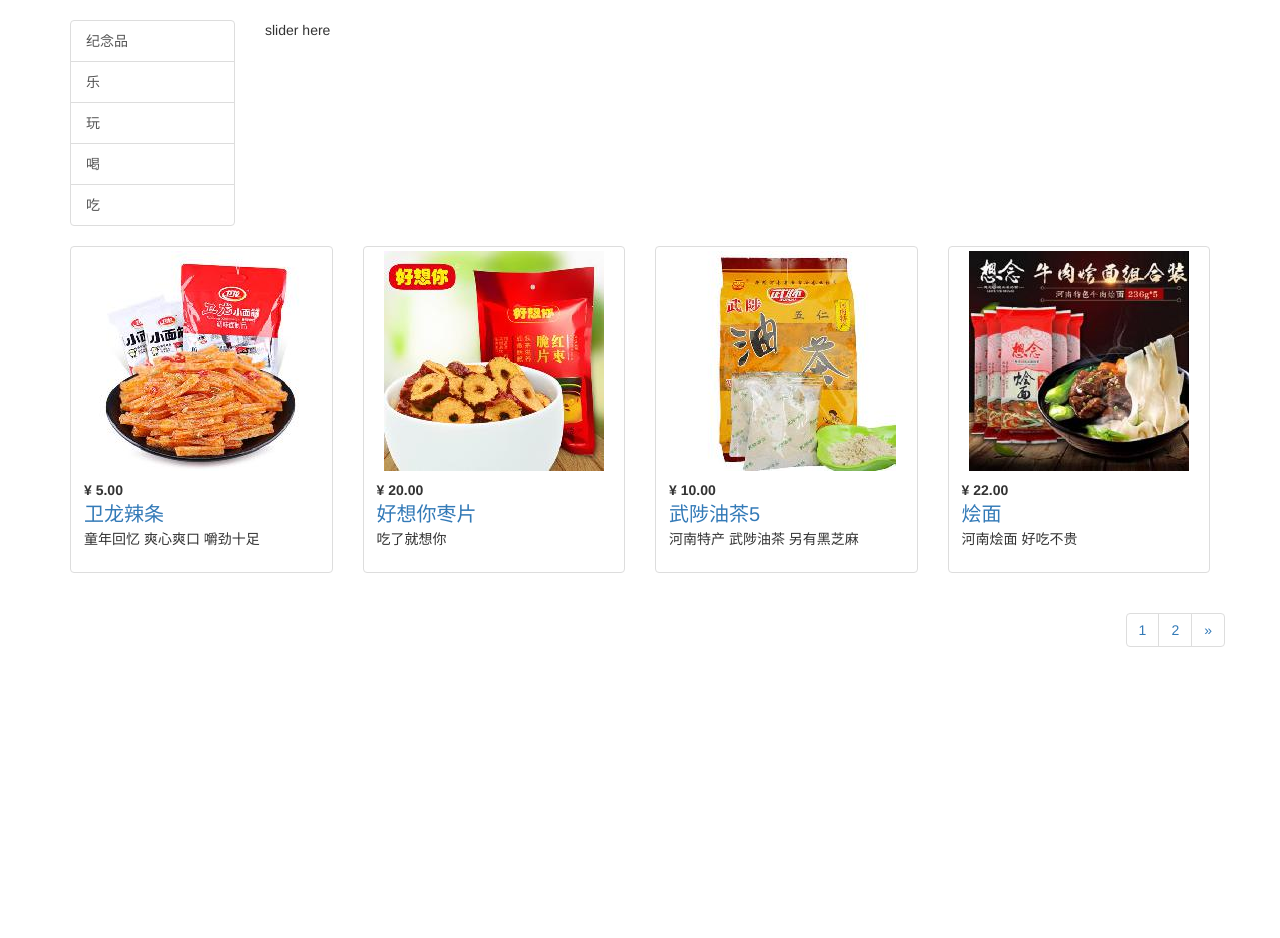
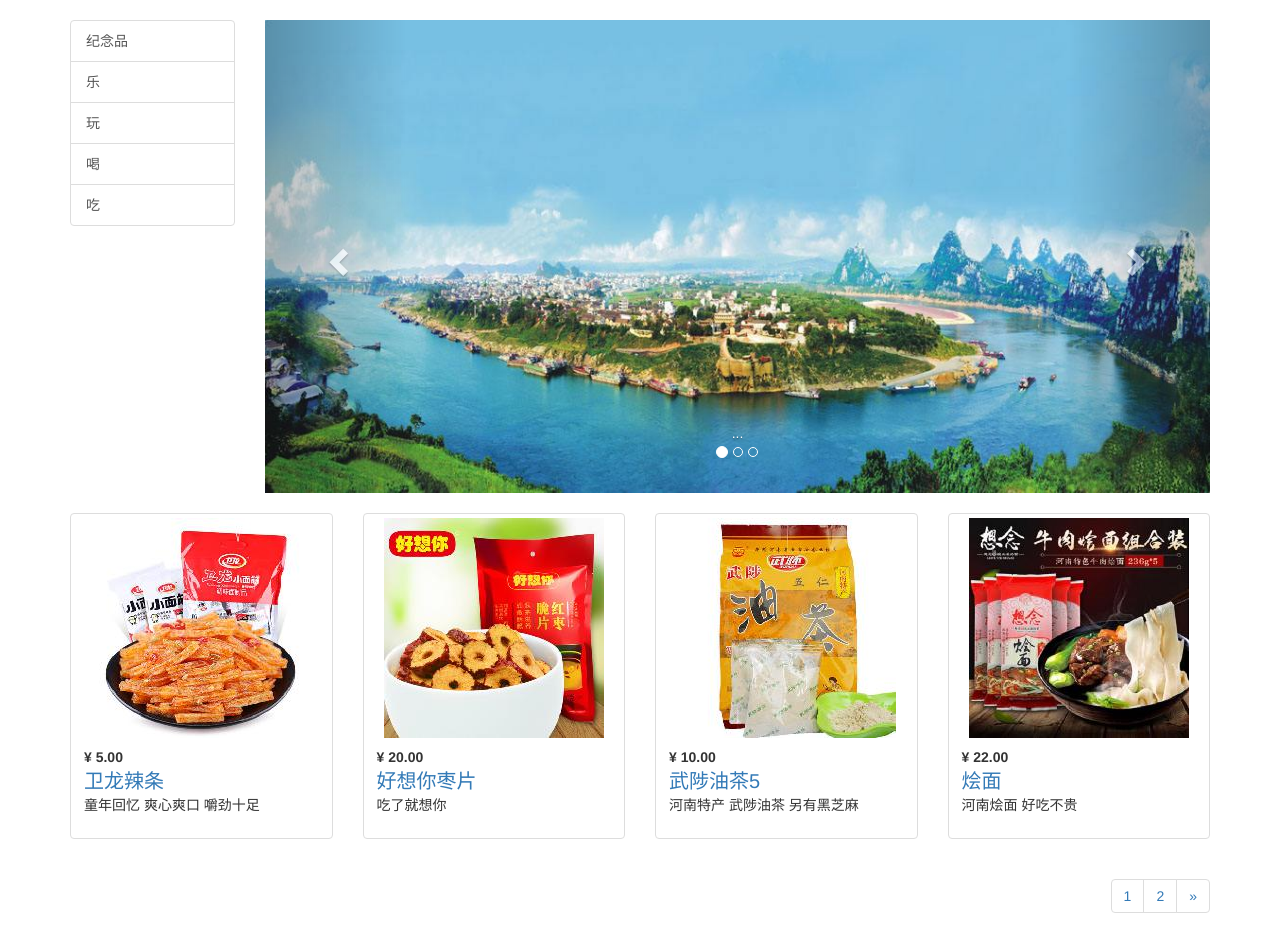
Before and after one commit to lizheyang/ecommerce, a Django app: page / in a window 1280 px wide. Shown: the part 52-990 px from the top of the page. Before the commit the page ends 699 px from the top, so only its background shows below. Run offline with Django 3.2, Linux system fonts and the light colour scheme; data comes from the database, SQL or seed files in the repository; some libraries are stand-ins or nearby versions.

Commit message:
add curousel

```diff
--- a/catalog/urls.py
+++ b/catalog/urls.py
@@ -8,4 +8,5 @@ urlpatterns = [
     # url(r'^blog/', include('blog.urls')),
     url(r'^$', views.index, name='index'),
     url('^product/(?P<product_id>[0-9]+)/$', views.show_product, name='product'),
+    url(r'^category/(?P<category_id>[0-9]+)/$', views.show_categories, name='category')
 ]
--- a/catalog/views.py
+++ b/catalog/views.py
@@ -18,8 +18,10 @@ def index(request):
     return render(request, 'index.html', locals())
 
 
-def show_categories(request):
-    pass
+def show_categories(request, category_id):
+    category = get_object_or_404(Category, id=category_id)
+    products = Product.objects.filter(categories__id=category_id)
+    return render(request, 'catalog/category.html', locals())
 
 
 def show_product(request, product_id):
--- /dev/null
+++ b/templates/_carousel.html
@@ -0,0 +1,42 @@
+{% load staticfiles %}
+
+<div id="carousel-example-generic" class="carousel slide" data-ride="carousel">
+  <!-- Indicators -->
+  <ol class="carousel-indicators">
+    <li data-target="#carousel-example-generic" data-slide-to="0" class="active"></li>
+    <li data-target="#carousel-example-generic" data-slide-to="1"></li>
+    <li data-target="#carousel-example-generic" data-slide-to="2"></li>
+  </ol>
+
+  <!-- Wrapper for slides -->
+  <div class="carousel-inner" role="listbox">
+    <div class="item active">
+      <img src="{% static 'imgs/carousel/1.jpg' %}" alt="...">
+      <div class="carousel-caption">
+        ...
+      </div>
+    </div>
+    <div class="item">
+      <img src="{% static 'imgs/carousel/2.jpg' %}" alt="...">
+      <div class="carousel-caption">
+        ...
+      </div>
+    </div>
+    <div class="item">
+      <img src="{% static 'imgs/carousel/3.jpg' %}" alt="...">
+      <div class="carousel-caption">
+        ...
+      </div>
+    </div>
+  </div>
+
+  <!-- Controls -->
+  <a class="left carousel-control" href="#carousel-example-generic" role="button" data-slide="prev">
+    <span class="glyphicon glyphicon-chevron-left" aria-hidden="true"></span>
+    <span class="sr-only">Previous</span>
+  </a>
+  <a class="right carousel-control" href="#carousel-example-generic" role="button" data-slide="next">
+    <span class="glyphicon glyphicon-chevron-right" aria-hidden="true"></span>
+    <span class="sr-only">Next</span>
+  </a>
+</div>
--- a/templates/_categories_sidebar.html
+++ b/templates/_categories_sidebar.html
@@ -1,5 +1,5 @@
 <div class="list-group">
     {% for category in categories %}
-        <a href="#" class="list-group-item">{{ category.name }}</a>
+        <a href="category/{{ category.id }}" class="list-group-item">{{ category.name }}</a>
     {% endfor %}
 </div>
--- a/templates/_product_list.html
+++ b/templates/_product_list.html
@@ -19,7 +19,7 @@
 {% endfor %}
 </div>
 
-<div class="row" style="float:right;">
+<div class="clearfix" style="float:right;">
 <ul class="pagination" >
 	{% if products.has_previous %}
     <li><a href="?page={{ products.previous_page_number }}">&laquo;</a></li>
--- a/templates/index.html
+++ b/templates/index.html
@@ -4,13 +4,13 @@
 {% block title %}豫见{% endblock %}
 
 {% block page_content %}
-<div class="row">
+<div class="row" style="margin-bottom:20px">
     <div class="col-md-2">
         {% include "_categories_sidebar.html" %}
 
     </div>
     <div class="col-md-10">
-        <p>slider here</p>
+        {% include "_carousel.html" %}
     </div>
 </div>
 
```
Also changed, not shown: templates/catalog/category.html (added, +9 -0 lines), templates/catalog/product.html (+16 -6 lines), static/imgs/carousel/1.jpg (added), static/imgs/carousel/1.svg (added), static/imgs/carousel/2.jpg (added), static/imgs/carousel/2.svg (added), static/imgs/carousel/3.jpg (added), static/imgs/carousel/3.svg (added), 1 other file.
